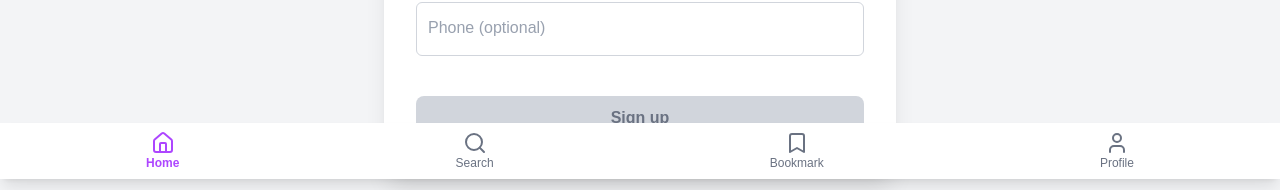
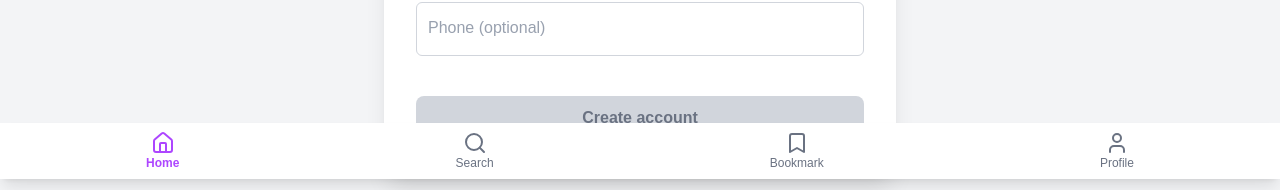
Before and after one commit to chivito-tech/chivito-frontend, a Next.js app in the folder chivito-frontend/: page /signup in a window 1280 px wide. Shown: the part 621-811 px from the top of the page. Built offline with nearby package versions, Linux system fonts and the light colour scheme.

Commit message:
update sign up button

```diff
--- a/chivito-frontend/src/app/signup/page.tsx
+++ b/chivito-frontend/src/app/signup/page.tsx
@@ -190,7 +190,7 @@ export default function Signup() {
               : "bg-gray-300 text-gray-500 cursor-not-allowed"
           }`}
         >
-          Sign up
+          Create account
         </motion.button>
       </motion.div>
     </div>
```
